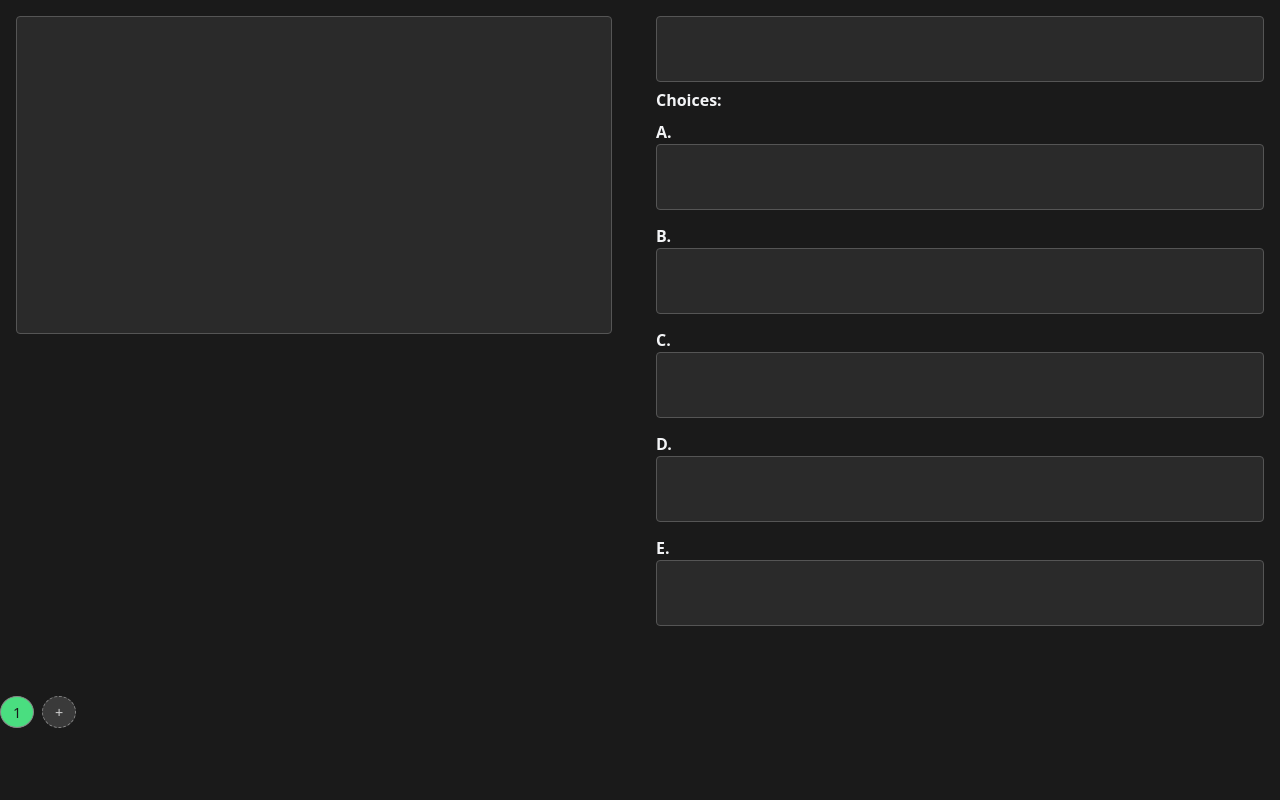
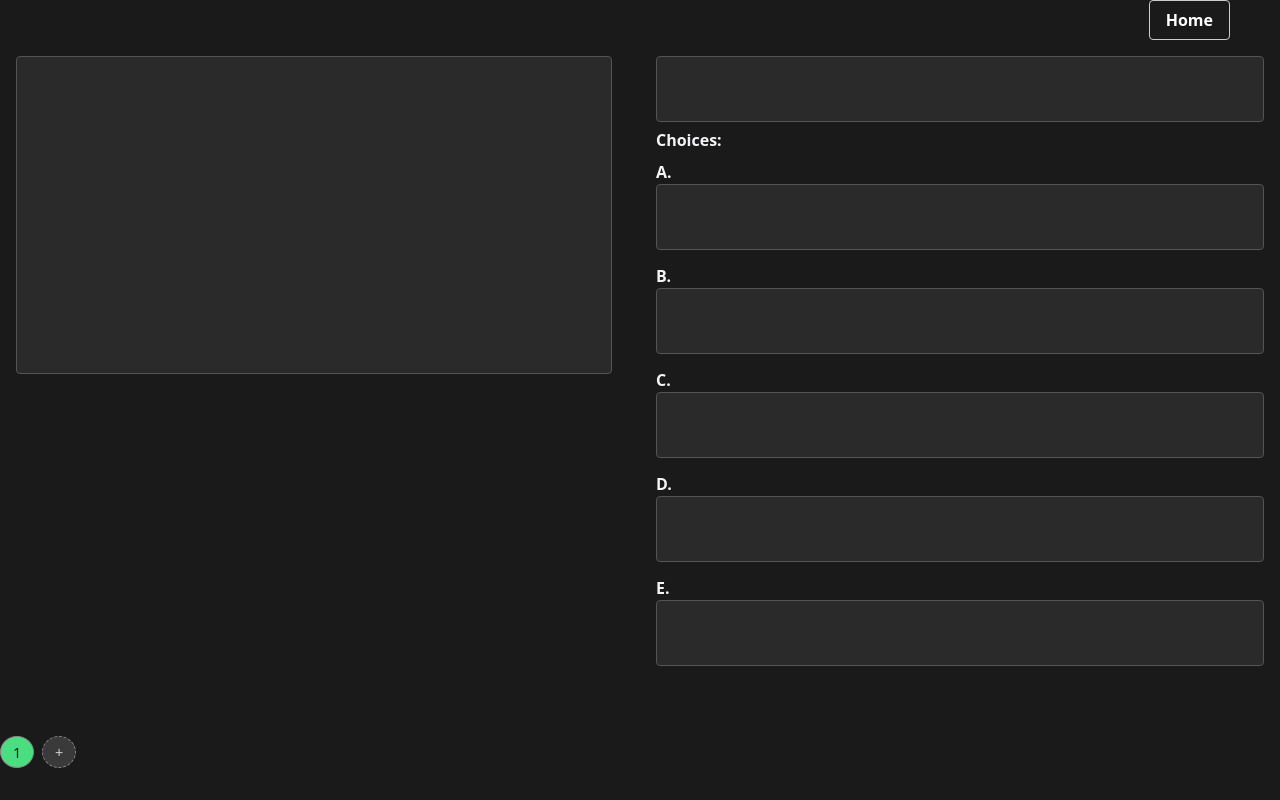
Before and after one commit to noahmancino/PrepTogether, a React (Vite) app in the folder frontend/: page / in a window 1280 px wide. Both pictures are taken after a click on the button "Create New Test". Built offline with nearby package versions, Linux system fonts and the light colour scheme.

Commit message:
home button

```diff
--- a/frontend/src/App.tsx
+++ b/frontend/src/App.tsx
@@ -57,6 +57,8 @@ export default function App() {
       onUpdate={(sectionIndex, questionIndex, updatedQuestion) =>
         updateQuestion(sectionIndex, questionIndex, updatedQuestion)
       }
+      setAppState={(updaterFn) => setAppState(prevState => updaterFn(prevState))}
+
     />
   )}
 
@@ -70,6 +72,7 @@ export default function App() {
             const updatedTests = { ...appState.tests, [activeTest.id]: { ...activeTest, sections: updatedSections } };
             setAppState({ ...appState, tests: updatedTests });
           }}
+          setAppState={(updaterFn) => setAppState(prevState => updaterFn(prevState))}
         />
       )}
     </div>
--- /dev/null
+++ b/frontend/src/components/HomeButton.tsx
@@ -0,0 +1,26 @@
+
+import "../styles/App.css";
+
+type HomeButtonProps = {
+  setAppState: (state: (prevState: any) => any) => void;
+};
+
+export default function HomeButton({ setAppState }: HomeButtonProps) {
+  const handleHomeClick = () => {
+    setAppState((prevState) => ({
+      ...prevState,
+      viewMode: "home",
+      activeTestId: null
+    }));
+  };
+
+  return (
+    <button
+      className="home-button"
+      onClick={handleHomeClick}
+      aria-label="Return to home"
+    >
+      Home
+    </button>
+  );
+}
--- a/frontend/src/styles/App.css
+++ b/frontend/src/styles/App.css
@@ -155,3 +155,41 @@ button:disabled {
   max-height: 150px;
   overflow-y: auto;
 }
+
+.home-button {
+  display: block;
+  top: 15px;
+  right: 20px;
+  margin-left: auto;
+  padding: 8px 16px;
+  background-color: transparent;
+  border: 1px solid #ccc;
+  border-radius: 4px;
+  font-weight: bold;
+  transition: all 0.2s ease;
+  z-index: 100;
+}
+
+.home-button:hover {
+  background-color: rgba(0, 0, 0, 0.05);
+}
+
+.header-controls {
+  display: flex;
+  flex-direction: row;
+  align-items: center;
+  gap: 15px; /* Adjust this value to control spacing between items */
+  justify-content: flex-end;
+  padding-right: 20px; /* Add some padding on the right if needed */
+}
+
+
+
+.display-home-button {
+  margin: 0;
+}
+
+.edit-home-button {
+  margin-left: auto;
+  margin-right: 50px;
+}
--- a/frontend/src/styles/EditView.css
+++ b/frontend/src/styles/EditView.css
@@ -71,7 +71,7 @@
   width: 95%;
   height: auto;
   min-height: 300px;
-  max-height: 1000px;
+  max-height: 800px;
   overflow-y: auto;
   padding: 0.5rem;
   font-family: serif;
--- a/frontend/src/views/DisplayView.tsx
+++ b/frontend/src/views/DisplayView.tsx
@@ -2,6 +2,7 @@ import React, { useState, useEffect } from "react";
 import Question from "../components/Questions.tsx";
 import "../styles/App.css";
 import "../styles/DisplayView.css"
+import HomeButton from "../components/HomeButton.tsx";
 
 type HighlightType = "yellow" | "eraser" | "none";
 
@@ -21,9 +22,11 @@ type Props = {
     questionIndex: number,
     updatedQuestion: any
   ) => void;
+  setAppState: (state: (prevState: any) => any) => void;
+
 };
 
-export default function DisplayView({ sections, onUpdate }: Props) {
+export default function DisplayView({ sections, onUpdate, setAppState }: Props) {
   // Track current question across all sections
   const [currentGlobalQuestionIndex, setCurrentGlobalQuestionIndex] = useState(0);
 
@@ -65,7 +68,7 @@ const [passageHighlights, setPassageHighlights] = useState<{
   id: string;
   startIndex: number;
   endIndex: number;
-  type: 'yellow'; // Changed from 'yellow' | 'blue'
+  type: 'yellow';
 }[]>([]);
 
 // TODO: fix bug where partially highlighted words don't get a search highlight
@@ -380,7 +383,6 @@ const handleNextQuestion = () => {
 
   return (
     <div>
-      {/* Toolbar - with functionality restricted to passage */}
       <div className="tools-container">
         {/* Search Bar - only searches in passage */}
         <div className="search-bar">
@@ -411,13 +413,19 @@ const handleNextQuestion = () => {
           </button>
         </div>
 
-        {/* Timer */}
-        <div className="timer">
-          {formatTime(timer)}
+        <div className="header-controls">
+
+          <div className="timer">
+            {formatTime(timer)}
+          </div>
+
+          <div className="display-home-button">
+            <HomeButton setAppState={setAppState} />
+          </div>
+
         </div>
       </div>
 
-      {/* Original layout - kept intact */}
       <div className="main-layout">
         {/* Passage Section with highlighting capabilities */}
         <div className="passage-column">
--- a/frontend/src/views/EditView.tsx
+++ b/frontend/src/views/EditView.tsx
@@ -4,6 +4,7 @@ import QuestionEditor from "../components/QuestionEditor";
 import type {Question as QuestionType} from "../Types";
 import "../styles/App.css";
 import "../styles/EditView.css";
+import HomeButton from "../components/HomeButton.tsx";
 
 type SectionType = {
   passage: string;
@@ -13,9 +14,11 @@ type SectionType = {
 type Props = {
   sections: SectionType[];
   onUpdateSection: (index: number, updatedSection: SectionType) => void;
+  setAppState: (state: (prevState: any) => any) => void;
+
 };
 
-export default function EditView({ sections = [], onUpdateSection }: Props) {
+export default function EditView({ sections = [], onUpdateSection, setAppState }: Props) {
   // Current section and question being edited
   const [currentSectionIndex, setCurrentSectionIndex] = useState(0);
   const [currentQuestionIndex, setCurrentQuestionIndex] = useState(0);
@@ -113,6 +116,9 @@ export default function EditView({ sections = [], onUpdateSection }: Props) {
 
   return (
     <div style={{ display: "block" }}>
+      <div className="edit-home-button">
+        <HomeButton setAppState={setAppState} />
+      </div>
       <div className="main-layout">
         {/* Passage Column */}
         <div className="passage-column">
--- a/frontend/src/views/HomeView.tsx
+++ b/frontend/src/views/HomeView.tsx
@@ -111,13 +111,13 @@ export default function HomeView({ appState, setAppState }: Props) {
                 className="test-option"
                 onClick={() => viewTest(test.id)}
               >
-                View
+                Take Test
               </div>
               <div
                 className="test-option"
                 onClick={() => editTest(test.id)}
               >
-                Take
+                Edit Test
               </div>
             </div>
           </div>
```
